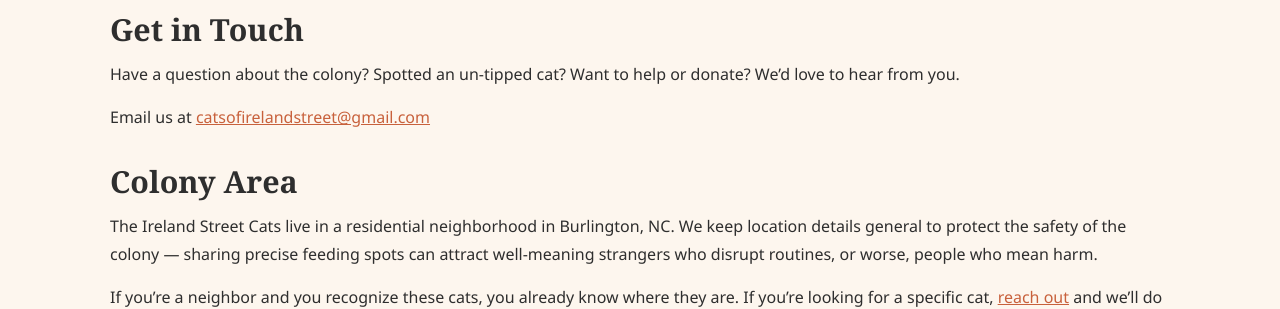
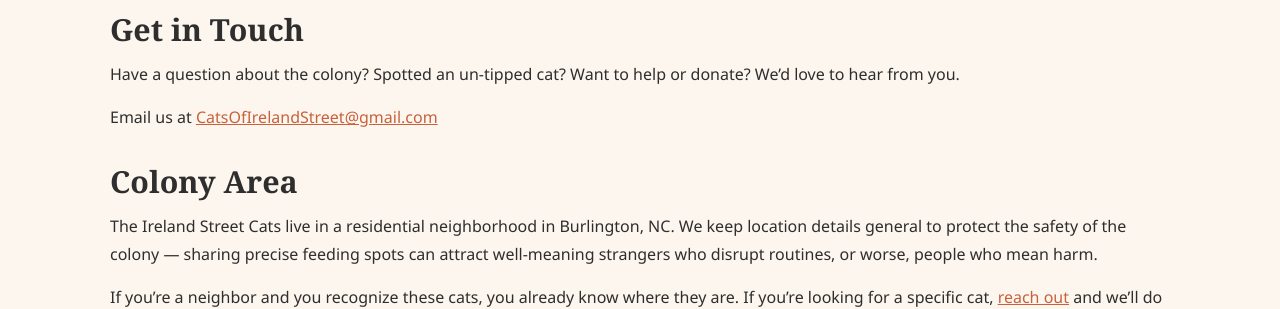
Before and after one commit to bblackm/ireland-street-cats, a Jekyll site: the page built from pages/contact.md, in a window 1280 px wide and 1058 px high. Shown: the part 175-484 px from the top of the window. Built offline with Jekyll 4.4.1, drawn with Linux system fonts in a browser that asks for light colours.

```diff
--- a/pages/contact.md
+++ b/pages/contact.md
@@ -10,7 +10,7 @@ permalink: /pages/contact.html
 
 Have a question about the colony? Spotted an un-tipped cat? Want to help or donate? We'd love to hear from you.
 
-Email us at [catsofirelandstreet@gmail.com](mailto:catsofirelandstreet@gmail.com)
+Email us at [CatsOfIrelandStreet@gmail.com](mailto:catsofirelandstreet@gmail.com)
 
 ## Colony Area
 
```
